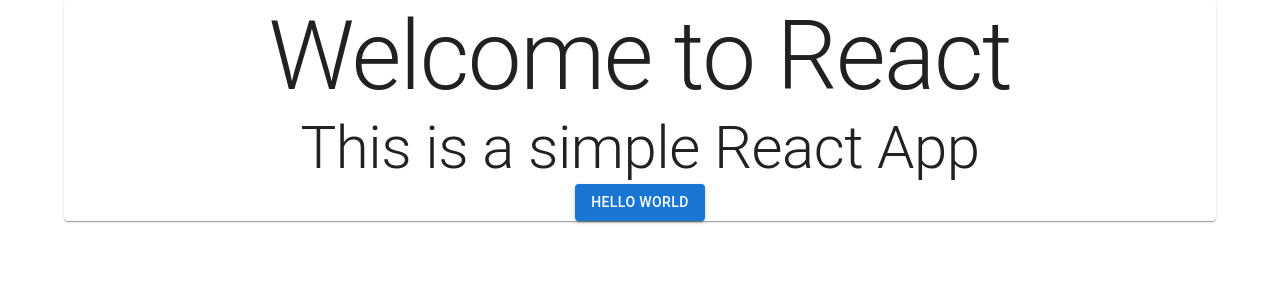
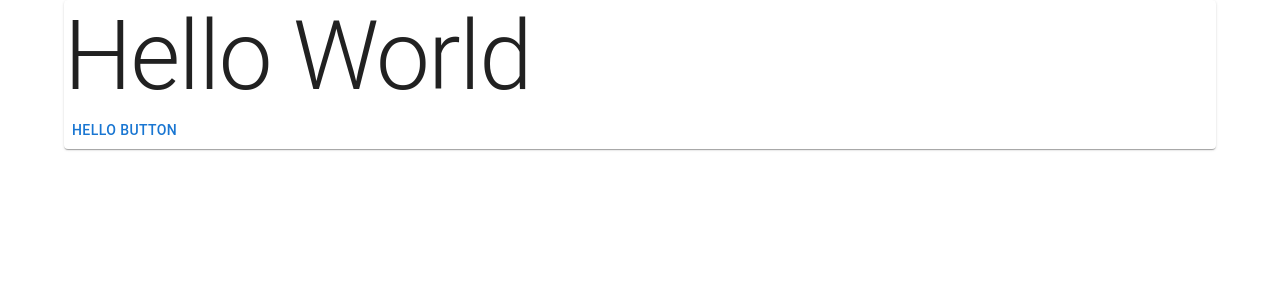
Before and after one commit to Xaxis/ident.world, a React (Create React App) app: page / in a window 1280 px wide. Shown: the top 300 px of the page. Built offline with nearby package versions, Linux system fonts and the light colour scheme.

Commit message:
Added system preferences for color scheme as default theme

```diff
--- a/index.html
+++ /dev/null
@@ -1 +0,0 @@
-ident.world begins here.
--- a/src/Components/App/App.js
+++ b/src/Components/App/App.js
@@ -1,24 +1,39 @@
 import * as React from 'react';
 import './App.css';
+import useMediaQuery from '@mui/material/useMediaQuery';
+import {ThemeProvider, createTheme} from '@mui/material/styles';
+import CssBaseline from '@mui/material/CssBaseline';
 import Container from '@mui/material/Container';
 import Typography from '@mui/material/Typography';
-import { Button, Paper } from '@mui/material';
+import {Button, Paper} from '@mui/material';
 
 function App() {
+    const prefersDarkMode = useMediaQuery('(prefers-color-scheme: dark)');
+
+    const theme = React.useMemo(
+        () =>
+            createTheme({
+                palette: {
+                    mode: prefersDarkMode ? 'dark' : 'light',
+                },
+            }),
+        [prefersDarkMode],
+    );
+
     return (
-    <Container className="App">
+        <ThemeProvider theme={theme}>
+            <CssBaseline />
+            <Container>
                 <Paper>
                     <Typography variant="h1">
-          Welcome to React
+                        Hello World
                     </Typography>
-        <Typography variant="h2">
-          This is a simple React App
-        </Typography>
-        <Button variant="contained" color="primary">
-          Hello World
+                    <Button>
+                        Hello Button
                     </Button>
                 </Paper>
             </Container>
+        </ThemeProvider>
     );
 }
 
```
Lines whose indentation alone changed are shown as unchanged.
